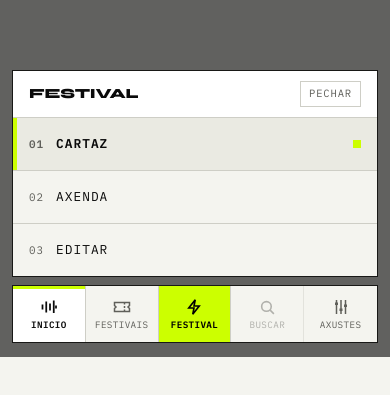
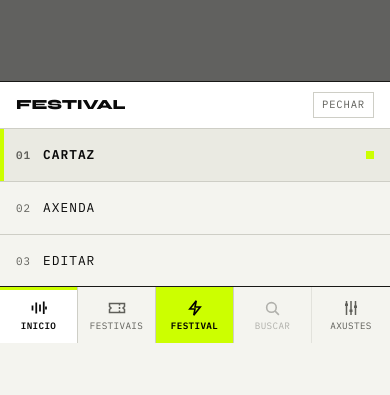
Before and after one commit to manuelmgn/2026_KUE, a Next.js app: page / in a window 390 px wide. Both pictures are taken after a click on the button "FESTIVAL". Shown: the part 487-882 px from the top of the page. Built offline with nearby package versions, Linux system fonts and the light colour scheme; no server answers; the database is empty.

Commit message:
style(nav): restore traditional full-width bottom bar with generous bottom padding

```diff
--- a/src/app/globals.css
+++ b/src/app/globals.css
@@ -192,21 +192,22 @@ select {
 }
 
 .kue-bottom-nav {
-  bottom: max(0.875rem, calc(env(safe-area-inset-bottom, 0px) + 0.5rem));
-  left: max(0.75rem, env(safe-area-inset-left, 0px));
-  right: max(0.75rem, env(safe-area-inset-right, 0px));
-  margin-inline: auto;
-  max-inline-size: 28rem;
+  bottom: 0;
+  left: 0;
+  right: 0;
+  padding-bottom: max(0.875rem, calc(env(safe-area-inset-bottom, 0px) + 0.375rem));
+  padding-left: env(safe-area-inset-left, 0px);
+  padding-right: env(safe-area-inset-right, 0px);
   user-select: none;
   -webkit-user-select: none;
 }
 
 .kue-bottom-sheet {
-  bottom: calc(max(0.875rem, calc(env(safe-area-inset-bottom, 0px) + 0.5rem)) + 4.125rem);
-  left: max(0.75rem, env(safe-area-inset-left, 0px));
-  right: max(0.75rem, env(safe-area-inset-right, 0px));
-  margin-inline: auto;
-  max-inline-size: 28rem;
+  bottom: calc(3.5rem + max(0.875rem, calc(env(safe-area-inset-bottom, 0px) + 0.375rem)));
+  left: 0;
+  right: 0;
+  padding-left: env(safe-area-inset-left, 0px);
+  padding-right: env(safe-area-inset-right, 0px);
 }
 
 .kue-bottom-nav a:focus-visible,
@@ -224,11 +225,11 @@ select {
 
 @media (max-width: 767px) {
   html {
-    scroll-padding-bottom: calc(5.5rem + env(safe-area-inset-bottom, 0px));
+    scroll-padding-bottom: calc(4.75rem + env(safe-area-inset-bottom, 0px));
   }
 
   body {
-    padding-bottom: calc(5.5rem + env(safe-area-inset-bottom, 0px));
+    padding-bottom: calc(4.75rem + env(safe-area-inset-bottom, 0px));
   }
 }
 
--- a/src/components/features/BottomNav.tsx
+++ b/src/components/features/BottomNav.tsx
@@ -82,7 +82,7 @@ export function BottomNav({ festivals }: BottomNavProps) {
           <section
             id={menuId}
             aria-label={dict.nav.festivalMenuAria}
-            className="kue-bottom-sheet fixed z-50 border border-line-strong bg-bg"
+            className="kue-bottom-sheet fixed z-50 border-t border-line-strong bg-bg"
           >
             <div className="flex items-center justify-between border-b border-line bg-surface px-4 py-2.5">
               <div className="min-w-0">
@@ -140,7 +140,7 @@ export function BottomNav({ festivals }: BottomNavProps) {
 
       <nav
         aria-label={dict.nav.bottomAria}
-        className="kue-bottom-nav fixed z-50 grid grid-cols-5 border border-line-strong bg-bg md:hidden"
+        className="kue-bottom-nav fixed z-50 grid grid-cols-5 border-t border-line-strong bg-bg md:hidden"
       >
         {/* 1. Início — Set C (audio pulse) */}
         <Link
```
